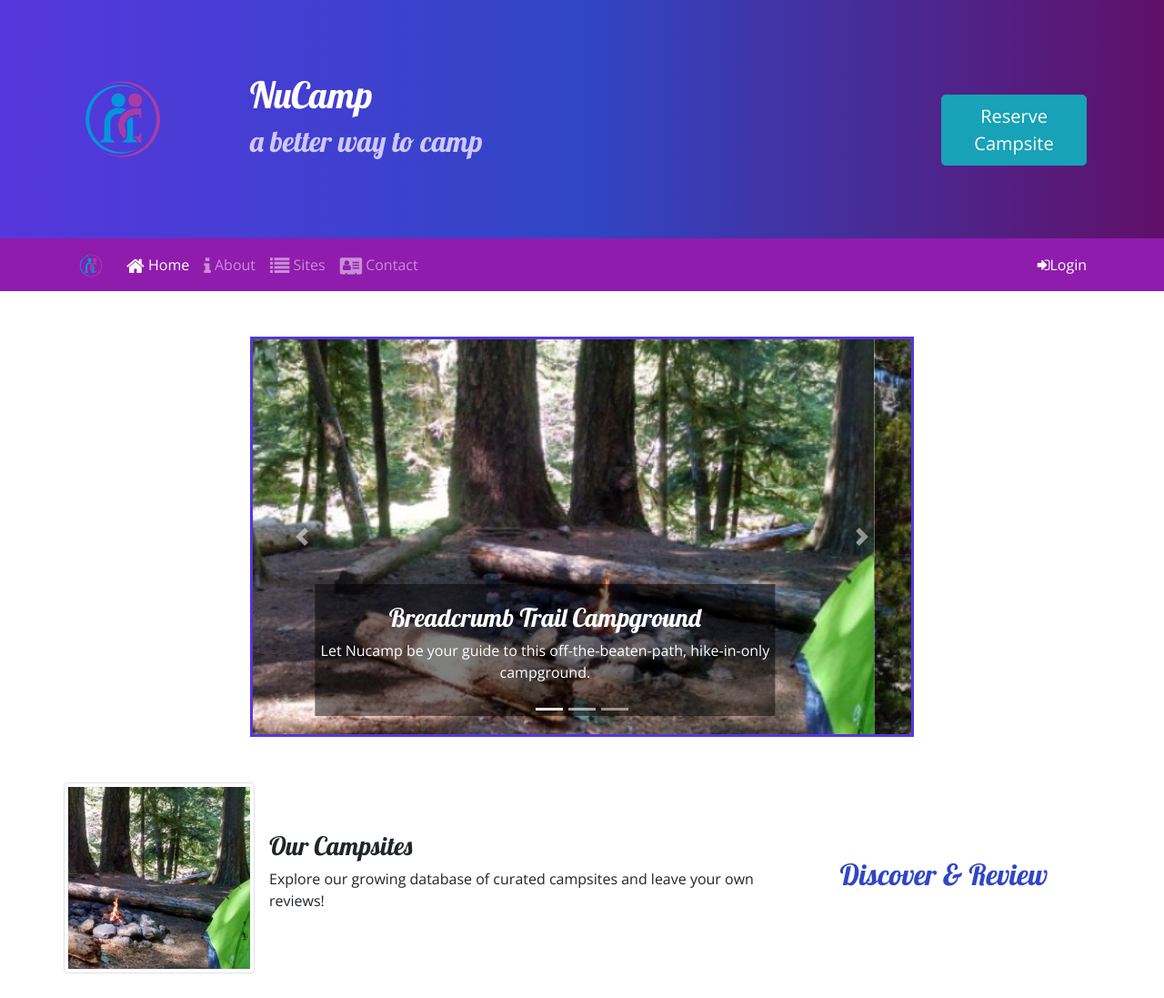
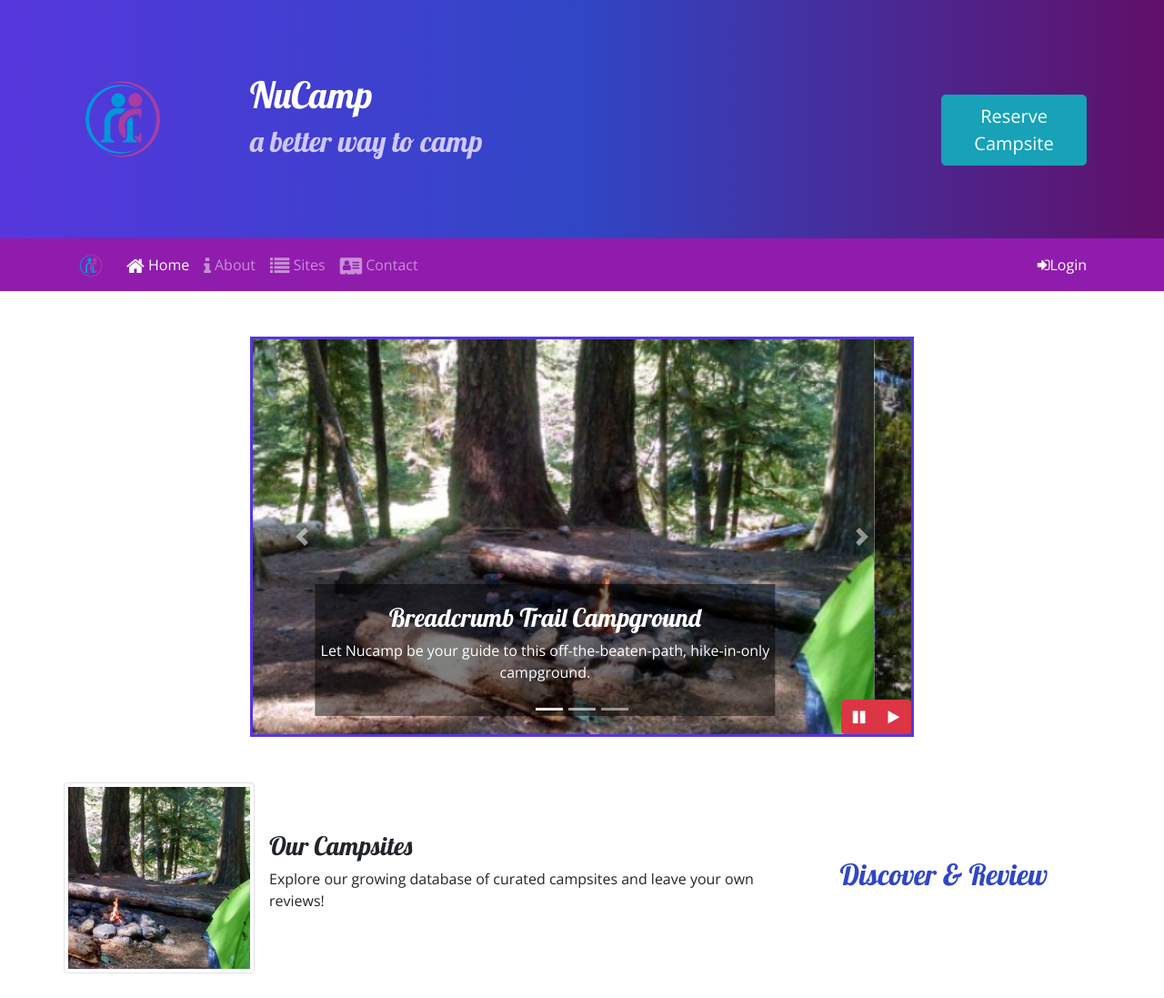
Before and after one commit to jamesacoding/nucamp-bootstrap, a website: page index.html in a window 1280 px wide. Shown: the top 1097 px of the page at 91% size. Drawn offline with nearby package versions, Linux system fonts and the light colour scheme.

Commit message:
Bootstrap and jQuery Part 1

```diff
--- a/index.html
+++ b/index.html
@@ -42,8 +42,8 @@
 
                 </div>
                 <div class="col-md-4 col-xl-2 mt-4">
-                    <a role="button" class="btn btn-lg btn-info" data-toggle="modal"
-                      data-target="#reserveModal" >Reserve Campsite</a>
+                    <a role="button" class="btn btn-lg btn-info" data-toggle="modal" data-target="#reserveModal">Reserve
+                        Campsite</a>
                 </div>
             </div>
         </div>
@@ -86,10 +86,12 @@
                                     <div class="col-2 btn-group btn-group-toggle" data-toggle="buttons">
 
                                         <label class="btn btn-success active">
-                                              <input type="radio" name="options" id="siteTent" value="tent" autocomplete="off" checked> Tent
+                                            <input type="radio" name="options" id="siteTent" value="tent"
+                                                autocomplete="off" checked> Tent
                                         </label>
                                         <label class="btn btn-primary">
-                                              <input type="radio" name="options" id="siteRV" value="rv" autocomplete="off"> RV
+                                            <input type="radio" name="options" id="siteRV" value="rv"
+                                                autocomplete="off"> RV
                                         </label>
 
 
@@ -98,7 +100,8 @@
                                 <div class="row form-group">
                                     <div class="col">
                                         <button type="submit" class="btn btn-primary">Search</button>
-                                        <button type="button" class="btn btn-secondary" data-dismiss="modal">Cancel</button>
+                                        <button type="button" class="btn btn-secondary"
+                                            data-dismiss="modal">Cancel</button>
                                     </div>
                                 </div>
                             </form>
@@ -227,7 +230,14 @@
                         <span class="carousel-control-next-icon"></span>
                         <span class="sr-only">Next</span>
                     </a>
-
+                    <div class="btn-group" id="carouselButton">
+                        <div class="btn btn-danger btn-small">
+                            <i class="fa fa-pause" id="carouselPause"></i>
+                        </div>
+                        <div class="btn btn-danger btn-small">
+                            <i class="fa fa-play" id="carouselPlay"></i>
+                        </div>
+                    </div>
                 </div>
             </div>
 
@@ -321,7 +331,15 @@
             <script src="node_modules/bootstrap/dist/js/bootstrap.min.js"></script>
 
             <script>
-
+                $(function () {
+                    $(".carousel").carousel({ interval: 2000, pause: "false" });
+                    $("#carouselPause").click(function () {
+                        $(".carousel").carousel("pause");
+                    });
+                    $("#carouselPlay").click(function () {
+                        $(".carousel").carousel("cycle");
+                    });
+                });
 
 
             </script>
--- a/styles.css
+++ b/styles.css
@@ -52,3 +52,10 @@ a, a:hover {
 .carousel {
     border: solid #5637DD;
 }
+
+#carouselButton {
+    position: absolute;
+    right: 0;
+    bottom: 0;
+    z-index: 100;
+}
```
Lines whose indentation alone changed are shown as unchanged.
